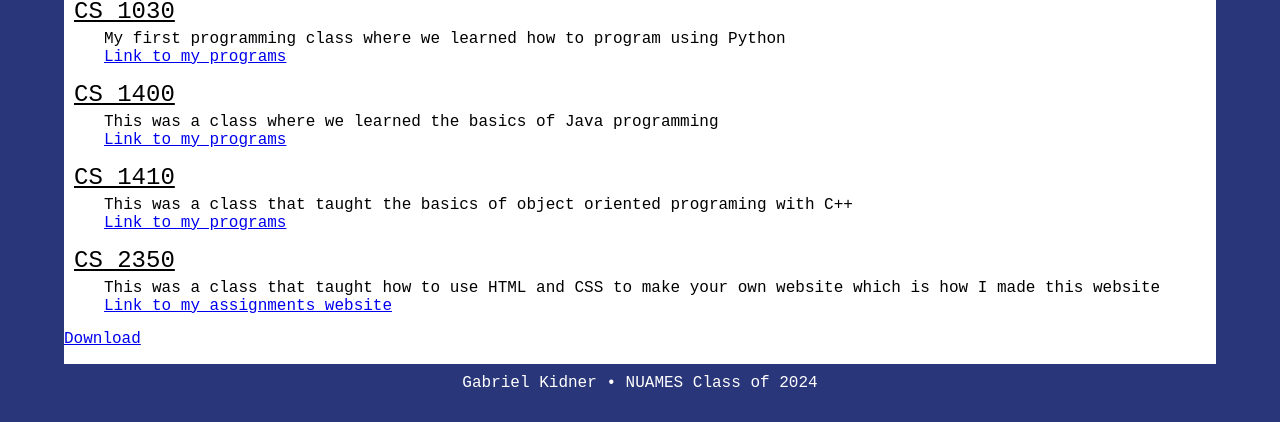
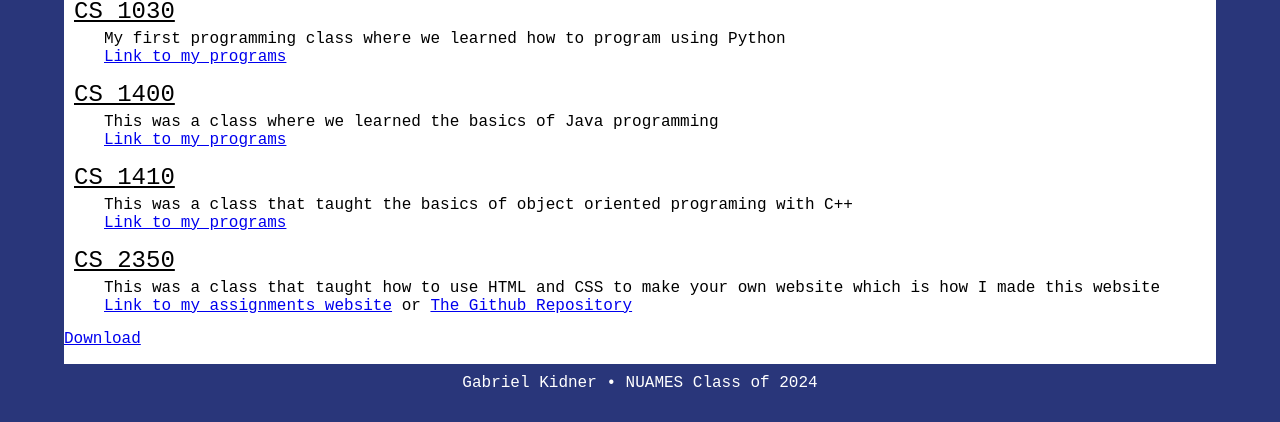
Before and after one commit to gabkidner/Capstone, a plain HTML site: page Website/cs_academic_works.html in a window 1280 px wide. Shown: the part 378-800 px from the top of the page. Drawn offline with Linux system fonts and the light colour scheme.

Commit message:
Added Web Dev Repository

```diff
--- a/Website/cs_academic_works.html
+++ b/Website/cs_academic_works.html
@@ -37,7 +37,7 @@
             <dt>CS 1410</dt>
             <dd>This was a class that taught the basics of object oriented programing with C++<br><a href="https://github.com/gabkidner/CS_1410Programs" target="_blank">Link to my programs</a></dd>
             <dt>CS 2350</dt>
-            <dd>This was a class that taught how to use HTML and CSS to make your own website which is how I made this website<br><a href="https://guileless-meringue-0eef10.netlify.app/index.html" target="_blank">Link to my assignments website</a></dd>
+            <dd>This was a class that taught how to use HTML and CSS to make your own website which is how I made this website<br><a href="https://guileless-meringue-0eef10.netlify.app/index.html" target="_blank">Link to my assignments website</a> or <a href="https://github.com/gabkidner/WebDev" target="_blank">The Github Repository</a></dd>
             <a href="../main.exe" download>Download</a>
         </dl>
     </article>
```
